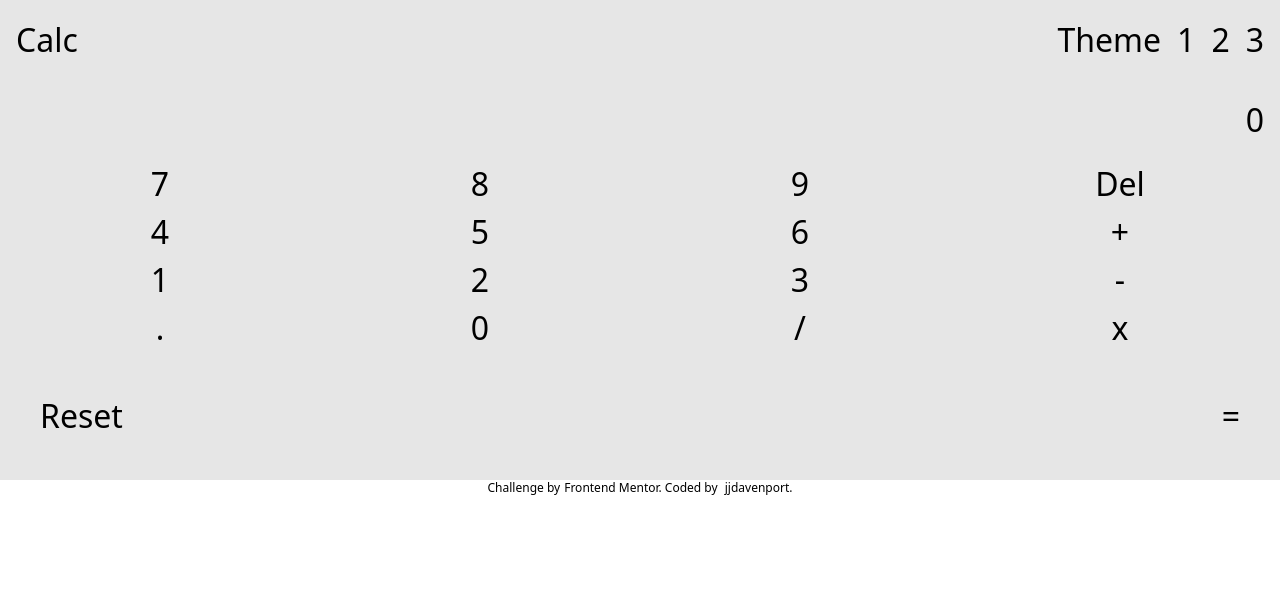
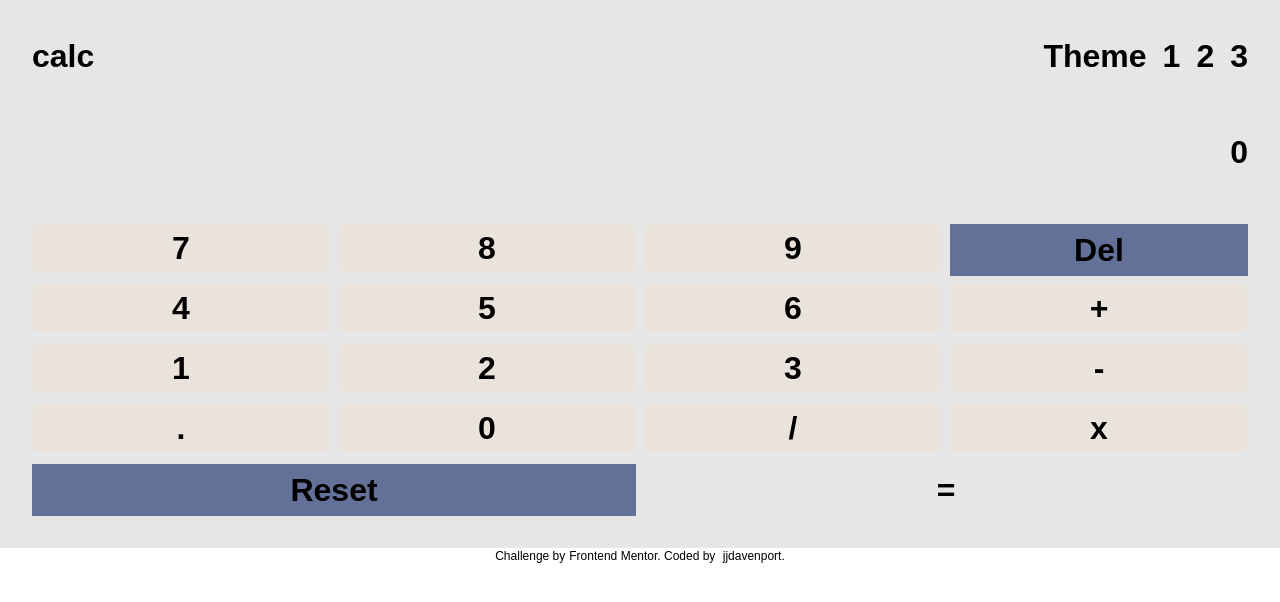
Before and after one commit to jjdavenport/calculator-app-main, a React (Vite) app: page / in a window 1280 px wide. Shown: the top 602 px of the page. Built offline with nearby package versions, Linux system fonts and the light colour scheme.

Commit message:
fix: 0 on number, add display format

```diff
--- a/src/App.jsx
+++ b/src/App.jsx
@@ -9,8 +9,8 @@ function App() {
 
   return (
     <>
-      <div>
-        <main className="text-textThreeFiveXl one:bg-mainBgTheme1 two:bg-mainBgTheme2 three:bg-mainBgTheme3">
+      <div className="font-custom">
+        <main className="flex flex-col gap-4 p-4 text-textThreeFiveXl font-bold one:bg-mainBgTheme1 two:bg-mainBgTheme2 three:bg-mainBgTheme3">
           <Header />
           <Output display={output} />
           <Keypad output={output} setOutput={setOutput} />
--- a/src/components/header.jsx
+++ b/src/components/header.jsx
@@ -29,8 +29,8 @@ const Header = () => {
 
   return (
     <>
-      <header className="flex justify-between p-4">
-        <h1>Calc</h1>
+      <header className="flex justify-between p-4 one:text-whiteTextTheme1">
+        <h1 className="lowercase">Calc</h1>
         <label className="flex gap-4">
           Theme
           <button onClick={() => setButton(1)}>1</button>
--- a/src/components/keypad.jsx
+++ b/src/components/keypad.jsx
@@ -2,7 +2,7 @@ import { evaluate } from "mathjs";
 
 const Keypad = ({ output, setOutput }) => {
   const number = (num) => {
-    setOutput((prev) => (prev === "0" ? num : prev + num));
+    setOutput((prev) => (prev === "0" || output === "0" ? num : prev + num));
   };
 
   const operator = (op) => {
@@ -20,27 +20,109 @@ const Keypad = ({ output, setOutput }) => {
 
   return (
     <>
-      <div className="grid grid-cols-4 grid-rows-4">
-        <button onClick={() => number("7")}>7</button>
-        <button onClick={() => number("8")}>8</button>
-        <button onClick={() => number("9")}>9</button>
-        <button onClick={() => minus("-")}>Del</button>
-        <button onClick={() => number("4")}>4</button>
-        <button onClick={() => number("5")}>5</button>
-        <button onClick={() => number("6")}>6</button>
-        <button onClick={() => operator("+")}>+</button>
-        <button onClick={() => number("1")}>1</button>
-        <button onClick={() => number("2")}>2</button>
-        <button onClick={() => number("3")}>3</button>
-        <button onClick={minus}>-</button>
-        <button onClick={() => number(".")}>.</button>
-        <button onClick={() => number("0")}>0</button>
-        <button onClick={() => operator("/")}>/</button>
-        <button onClick={() => operator("*")}>x</button>
-      </div>
-      <div className="flex justify-between p-10">
-        <button onClick={() => setOutput("0")}>Reset</button>
-        <button onClick={equals}>=</button>
+      <div className="grid grid-cols-4 grid-rows-5 gap-2 p-4 one:bg-toggleBgTheme1 one:text-white">
+        <button
+          className="rounded-lg border-b-4 bg-lightGrayOrangeKeyBgTheme1 one:border-b-grayOrangeKeyShadowTheme1 one:text-textGrayBlueTheme1"
+          onClick={() => number("7")}
+        >
+          7
+        </button>
+        <button
+          className="rounded-lg border-b-4 bg-lightGrayOrangeKeyBgTheme1 one:border-b-grayOrangeKeyShadowTheme1 one:text-textGrayBlueTheme1"
+          onClick={() => number("8")}
+        >
+          8
+        </button>
+        <button
+          className="rounded-lg border-b-4 bg-lightGrayOrangeKeyBgTheme1 one:border-b-grayOrangeKeyShadowTheme1 one:text-textGrayBlueTheme1"
+          onClick={() => number("9")}
+        >
+          9
+        </button>
+        <button className="bg-keyBgTheme1" onClick={() => minus("-")}>
+          Del
+        </button>
+        <button
+          className="rounded-lg border-b-4 bg-lightGrayOrangeKeyBgTheme1 one:border-b-grayOrangeKeyShadowTheme1 one:text-textGrayBlueTheme1"
+          onClick={() => number("4")}
+        >
+          4
+        </button>
+        <button
+          className="rounded-lg border-b-4 bg-lightGrayOrangeKeyBgTheme1 one:border-b-grayOrangeKeyShadowTheme1 one:text-textGrayBlueTheme1"
+          onClick={() => number("5")}
+        >
+          5
+        </button>
+        <button
+          className="rounded-lg border-b-4 bg-lightGrayOrangeKeyBgTheme1 one:border-b-grayOrangeKeyShadowTheme1 one:text-textGrayBlueTheme1"
+          onClick={() => number("6")}
+        >
+          6
+        </button>
+        <button
+          className="rounded-lg border-b-4 bg-lightGrayOrangeKeyBgTheme1 one:border-b-grayOrangeKeyShadowTheme1 one:text-textGrayBlueTheme1"
+          onClick={() => operator("+")}
+        >
+          +
+        </button>
+        <button
+          className="rounded-lg border-b-4 bg-lightGrayOrangeKeyBgTheme1 one:border-b-grayOrangeKeyShadowTheme1 one:text-textGrayBlueTheme1"
+          onClick={() => number("1")}
+        >
+          1
+        </button>
+        <button
+          className="rounded-lg border-b-4 bg-lightGrayOrangeKeyBgTheme1 one:border-b-grayOrangeKeyShadowTheme1 one:text-textGrayBlueTheme1"
+          onClick={() => number("2")}
+        >
+          2
+        </button>
+        <button
+          className="rounded-lg border-b-4 bg-lightGrayOrangeKeyBgTheme1 one:border-b-grayOrangeKeyShadowTheme1 one:text-textGrayBlueTheme1"
+          onClick={() => number("3")}
+        >
+          3
+        </button>
+        <button
+          className="rounded-lg border-b-4 bg-lightGrayOrangeKeyBgTheme1 one:border-b-grayOrangeKeyShadowTheme1 one:text-textGrayBlueTheme1"
+          onClick={minus}
+        >
+          -
+        </button>
+        <button
+          className="rounded-lg border-b-4 bg-lightGrayOrangeKeyBgTheme1 one:border-b-grayOrangeKeyShadowTheme1 one:text-textGrayBlueTheme1"
+          onClick={() => number(".")}
+        >
+          .
+        </button>
+        <button
+          className="rounded-lg border-b-4 bg-lightGrayOrangeKeyBgTheme1 one:border-b-grayOrangeKeyShadowTheme1 one:text-textGrayBlueTheme1"
+          onClick={() => number("0")}
+        >
+          0
+        </button>
+        <button
+          className="rounded-lg border-b-4 bg-lightGrayOrangeKeyBgTheme1 one:border-b-grayOrangeKeyShadowTheme1 one:text-textGrayBlueTheme1"
+          onClick={() => operator("/")}
+        >
+          /
+        </button>
+        <button
+          className="rounded-lg border-b-4 bg-lightGrayOrangeKeyBgTheme1 one:border-b-grayOrangeKeyShadowTheme1 one:text-textGrayBlueTheme1"
+          onClick={() => operator("*")}
+        >
+          x
+        </button>
+        <button
+          className="col-span-2 bg-keyBgTheme1"
+          onClick={() => setOutput("0")}
+        >
+          Reset
+        </button>
+        <button className="col-span-2" onClick={equals}>
+          =
+        </button>
       </div>
     </>
   );
--- a/src/components/output.jsx
+++ b/src/components/output.jsx
@@ -1,8 +1,9 @@
 const Output = ({ display }) => {
+  const format = new Intl.NumberFormat().format(display);
   return (
     <>
-      <section className="p-4 text-right">
-        <span className="h-20">{display}</span>
+      <section className="p-4 text-right one:bg-screenBgTheme1">
+        <span className="one:text-whiteTextTheme1">{format}</span>
       </section>
     </>
   );
--- a/tailwind.config.js
+++ b/tailwind.config.js
@@ -4,6 +4,9 @@ export default {
   content: ["./src/**/*.{html,js,jsx}", "./index.html"],
   theme: {
     extend: {
+      fontFamily: {
+        custom: ["league spartan", "sans-serif"],
+      },
       fontSize: {
         textThreeFiveXl: "2rem",
       },
```
